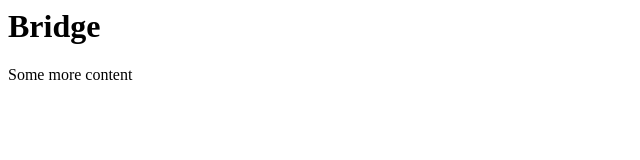
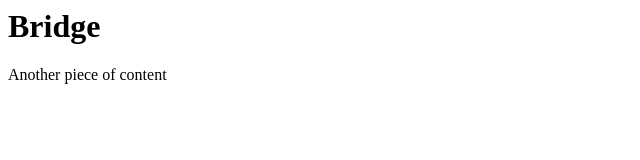
Before and after one commit to dart-bridge/docs, a website: page dist/index.html in a window 1280 px wide. Shown: the full height of the page, 0-640 px from the left. Drawn offline with Linux system fonts and the light colour scheme.

Commit message:
Build Sun Sep 06 2015 13:46:15 GMT+0200 (CEST)

```diff
--- a/dist/index.html
+++ b/dist/index.html
@@ -1,2 +1,2 @@
 <h1 id="bridge">Bridge</h1>
-<p>Some more content</p>
+<p>Another piece of content</p>
```
